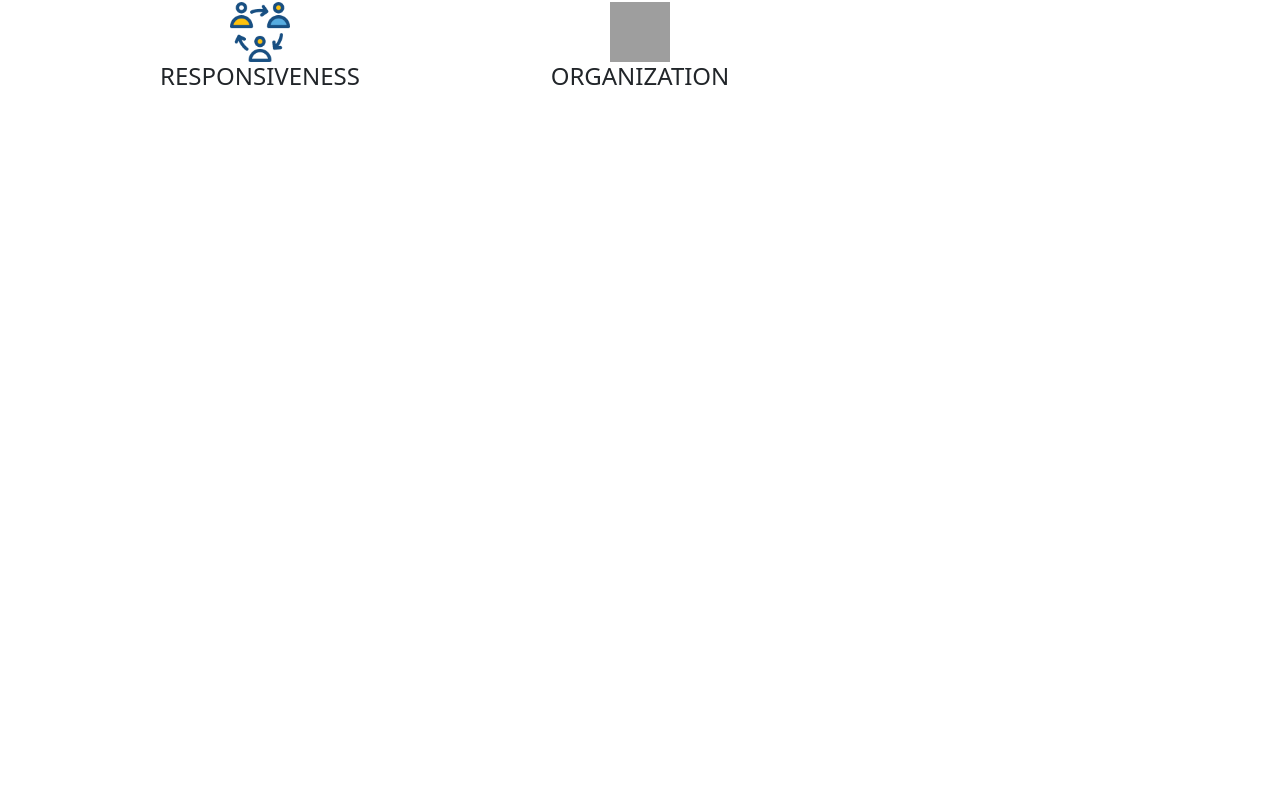
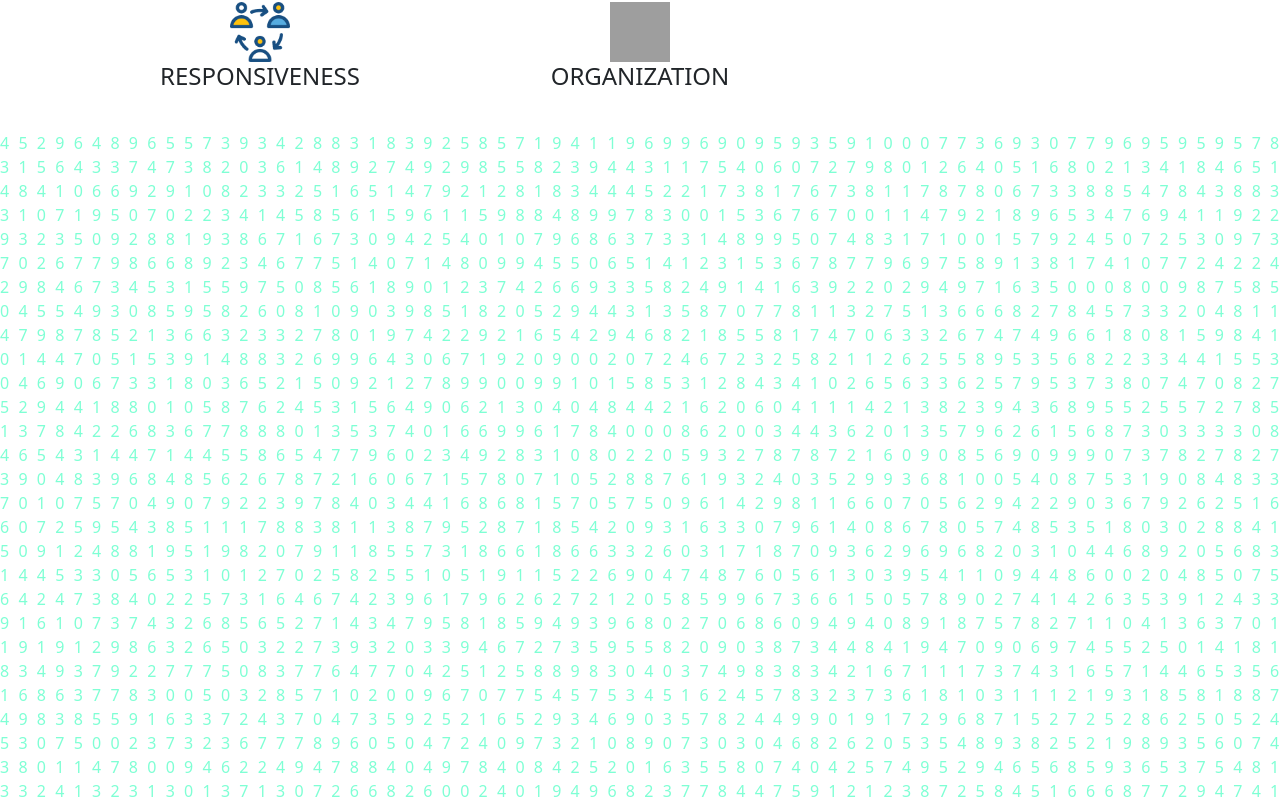
Before and after one commit to baselasi/portfolio-, a React (Create React App) app: page / in a window 1280 px wide. Shown: the part 1731-2538 px from the top of the page. Before the commit the page ends 1862 px from the top, so only its background shows below. Built offline with nearby package versions, Linux system fonts and the light colour scheme; grey boxes are pictures that could not be loaded.

Commit message:
Update sum.js

```diff
--- a/src/components/sum.js
+++ b/src/components/sum.js
@@ -2,6 +2,8 @@ import React, { useRef, useState } from "react";
 import Navbar from "./nabar";
 import AboutMe from "./aboutMe";
 import Skills from "./skills";
+import "./sum.css"
+import BACKGROUND from "./background";
 export default function Sum(){
     //const [hello,setHello] = useState(true)
     //const x = useRef()
@@ -21,9 +23,10 @@ export default function Sum(){
 
         return(
             <>
-                <AboutMe/>
-                <Navbar/>
+                <AboutMe />
+                <Navbar />
                 <Skills/>
+                <BACKGROUND/>
             </>
 
         )
```
